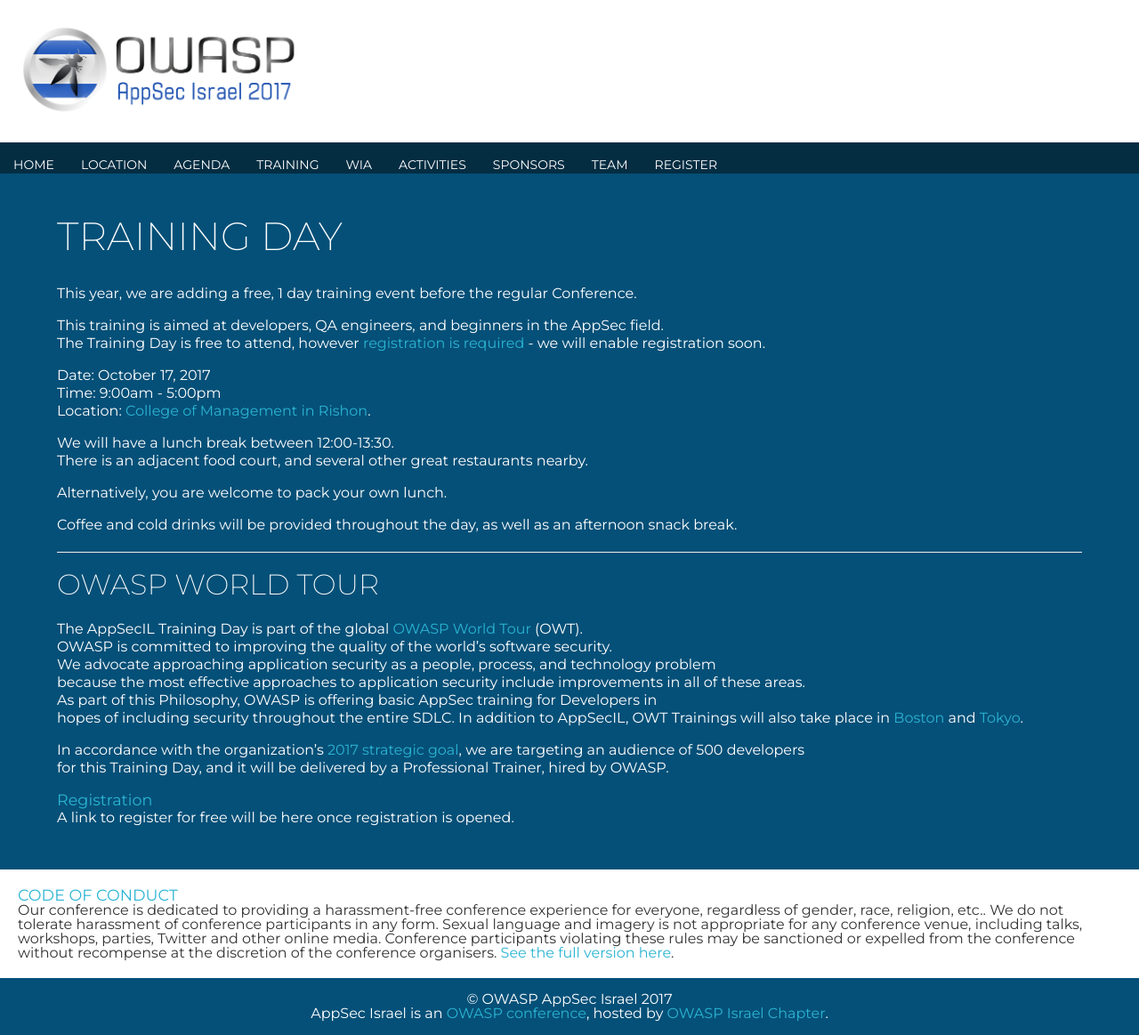
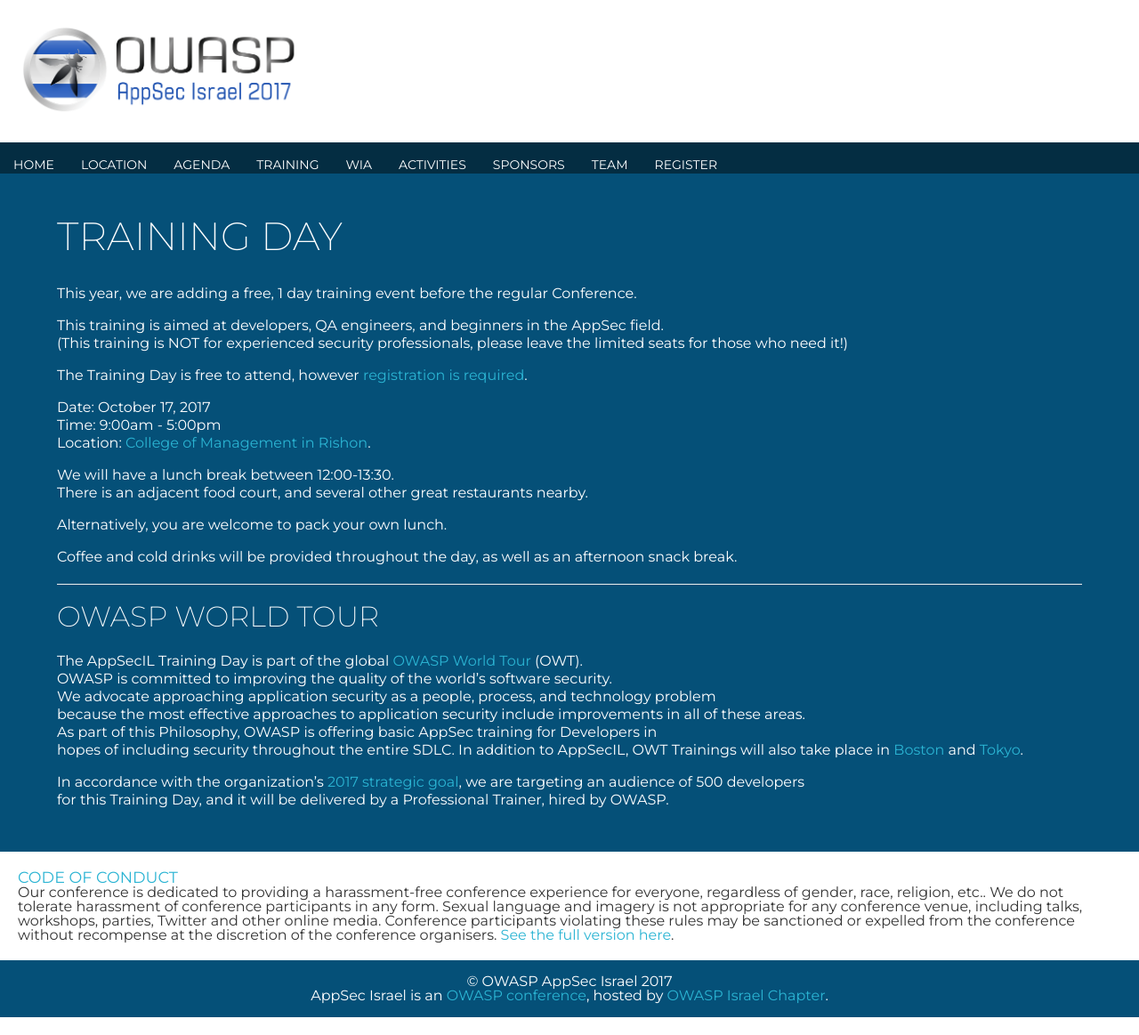
Before and after one commit to OWASP/AppSec-Israel-2017, a Jekyll site: the page built from Training.md, in a window 1280 px wide. Shown: the whole page at 89% size. Built offline with Jekyll 4.4.1, drawn with Linux system fonts in a browser that asks for light colours; our own code applies the rules of GitHub Pages for plain Markdown files.

Commit message:
Opened reg

```diff
--- a/Training.md
+++ b/Training.md
@@ -6,7 +6,9 @@
 **This year, we are adding a free, 1 day training event before the regular Conference.**
 
 This training is aimed at developers, QA engineers, and beginners in the AppSec field.
-The Training Day is free to attend, however [registration is required](Register) - we will enable registration soon.
+(This training is **NOT** for experienced security professionals, please leave the limited seats for those who need it!)
+
+The Training Day is free to attend, however [registration is required](Register).
 
 **Date:** October 17, 2017
 **Time:** 9:00am - 5:00pm
@@ -33,6 +35,3 @@ In addition to AppSecIL, OWT Trainings will also take place in [Boston](https://
 
 In accordance with the organization's [2017 strategic goal](https://www.owasp.org/index.php/OWASP_Strategic_Goals), we are targeting an audience of 500 developers
 for this Training Day, and it will be delivered by a Professional Trainer, hired by OWASP.
-
-#### Registration
-**A link to register for free will be here once registration is opened.**
```
